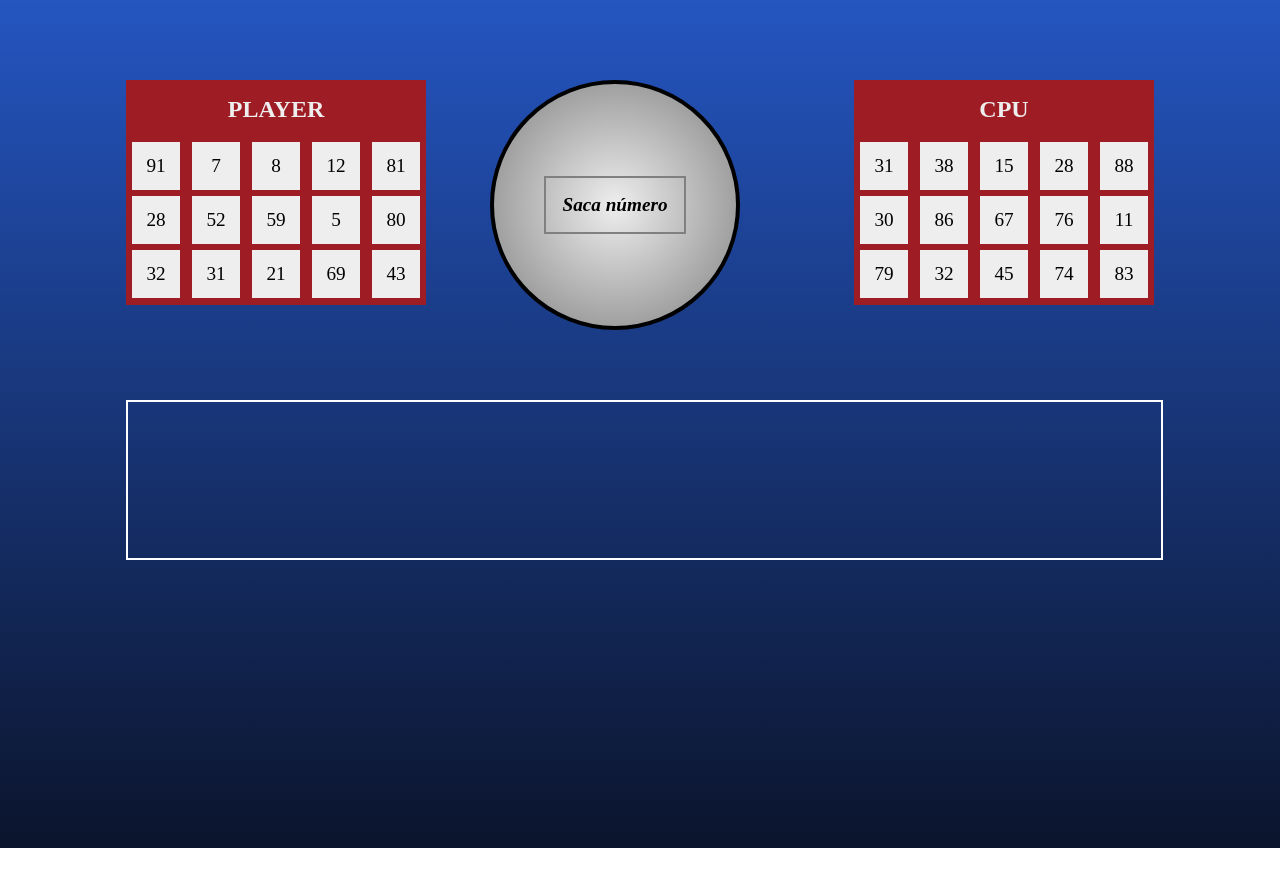
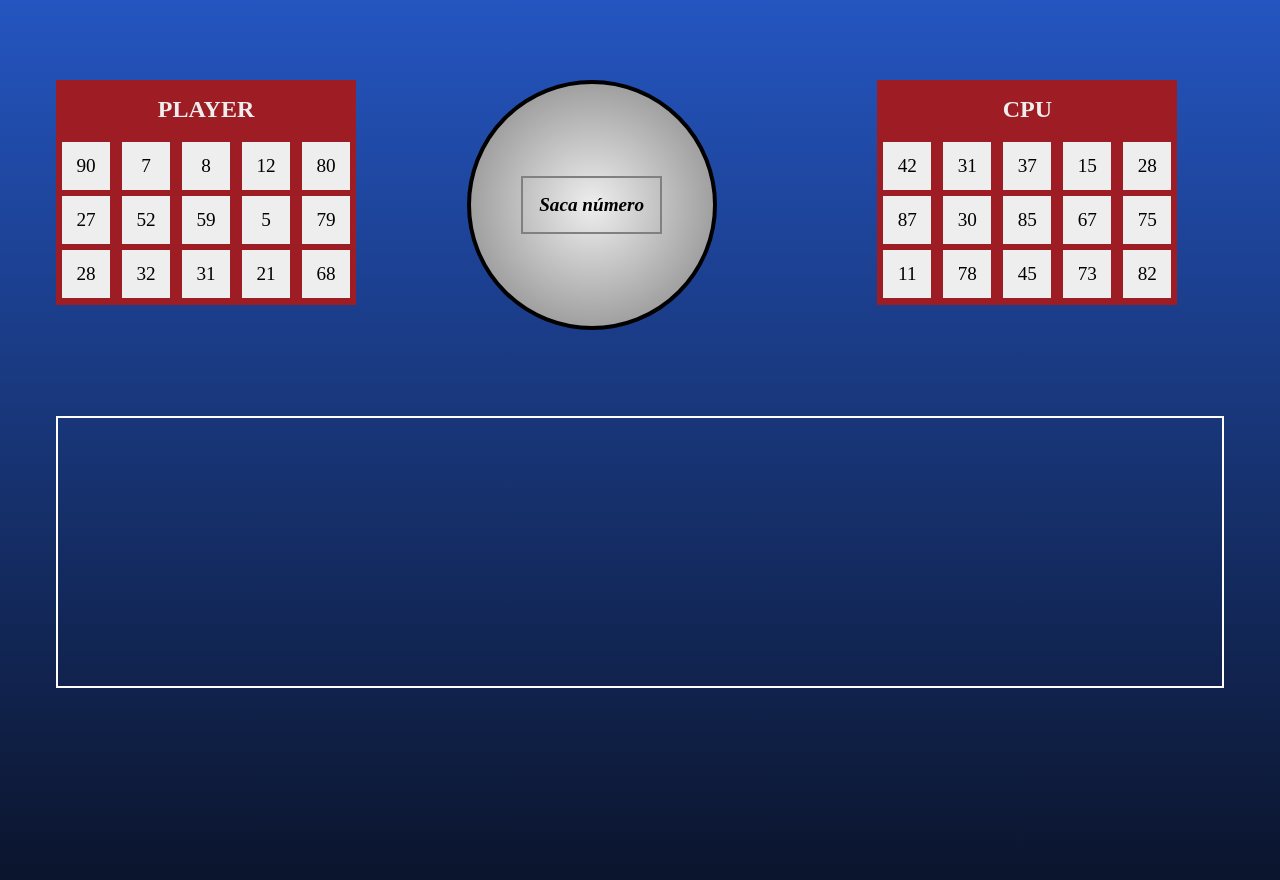
Before and after one commit to MariL11/manzdev-retos-bingo, a plain HTML site: page index.html in a window 1280 px wide. Before the commit the page ends 848 px from the top, so only its background shows below. Drawn offline with Linux system fonts and the light colour scheme.

Commit message:
Modificaciones

```diff
--- a/functions.js
+++ b/functions.js
@@ -1,18 +1,29 @@
 document.addEventListener('DOMContentLoaded', function() {
-    let numbersCardboardPlayer = [];
+    const numbersCardboardPlayer = [];
     let playerCard = document.querySelector(".player.numbers");
     let playerDiv = document.createElement('div');
 
-    let numbersCardboardCPU = [];
+    const numbersCardboardCPU = [];
     let CPU_Card = document.querySelector(".cpu.numbers");
     let CPU_Div = document.createElement('div');
+
+    const numbersCardboardMarks = [];
+    for (let i = 1; i <= 90; i++) {
+        numbersCardboardMarks.push(i);
+    }
+
+    shuffled(numbersCardboardMarks);
+
+    let number = document.querySelector(".number");
+    let marks = document.querySelector(".marks");
+    let count = 0;
 
     createCard(playerCard, playerDiv, numbersCardboardPlayer);
     createCard(CPU_Card, CPU_Div, numbersCardboardCPU);
 
     function createCard(card, div, array) {
         while (array.length < 15) {
-            let randomNumber = Math.round(1 + (Math.random() * 90));
+            let randomNumber = Math.round(1 + (Math.random() * 89));
 
             if (!array.includes(randomNumber)) {
                 array.push(randomNumber);
@@ -30,8 +41,39 @@ document.addEventListener('DOMContentLoaded', function() {
             }
         }
 
-        console.log(array);
     }
 
 
+    number.addEventListener('click', function() {
+
+        if(count !== 90){
+            let randomNumber = numbersCardboardMarks[count++];
+
+            number.textContent = randomNumber;
+            addNumber(randomNumber);
+
+            console.log(count);
+            console.log(numbersCardboardMarks);
+        }
+
+    });
+
+
+    function addNumber(number){
+
+        let div = document.createElement('div');
+
+        div.textContent = number;
+
+        div.classList.add('square');
+
+        marks.appendChild(div);
+    }
+
+
+    function shuffled(array){
+
+        array.sort(() => Math.random() - 0.5);
+    }
+
 });
--- a/style.css
+++ b/style.css
@@ -5,7 +5,8 @@
 }
 
 body {
-    height: 100vh;
+    height: 100%;
+    width: 100%;
     background: linear-gradient(to top, #0b142c, #2455c0) no-repeat;
     background-size: cover;
     display: flex;
@@ -75,7 +76,6 @@ body {
     display: flex;
     flex-direction: row;
     flex-wrap: wrap;
-    align-items: center;
     justify-content: space-around;
     font-size: larger;
 }
@@ -88,16 +88,24 @@ body {
     color: black;
     text-align: center;
     width: 16%;
-    height: 15%;
-    font-weight: 600;
+    height: 16%;
     font-weight: 100;
 }
 
 
 .marks {
-    height: 50%;
-    width: 95%;
+    height: 17rem;
+    width: 73rem;
     grid-area: marks;
     border: 2px solid white;
+    display: flex;
+    flex-direction: row;
+    flex-wrap: wrap;
+    align-content: start;
 
 }
+
+.marks > div{
+    width: 5%;
+    height: 17%;
+}
```
